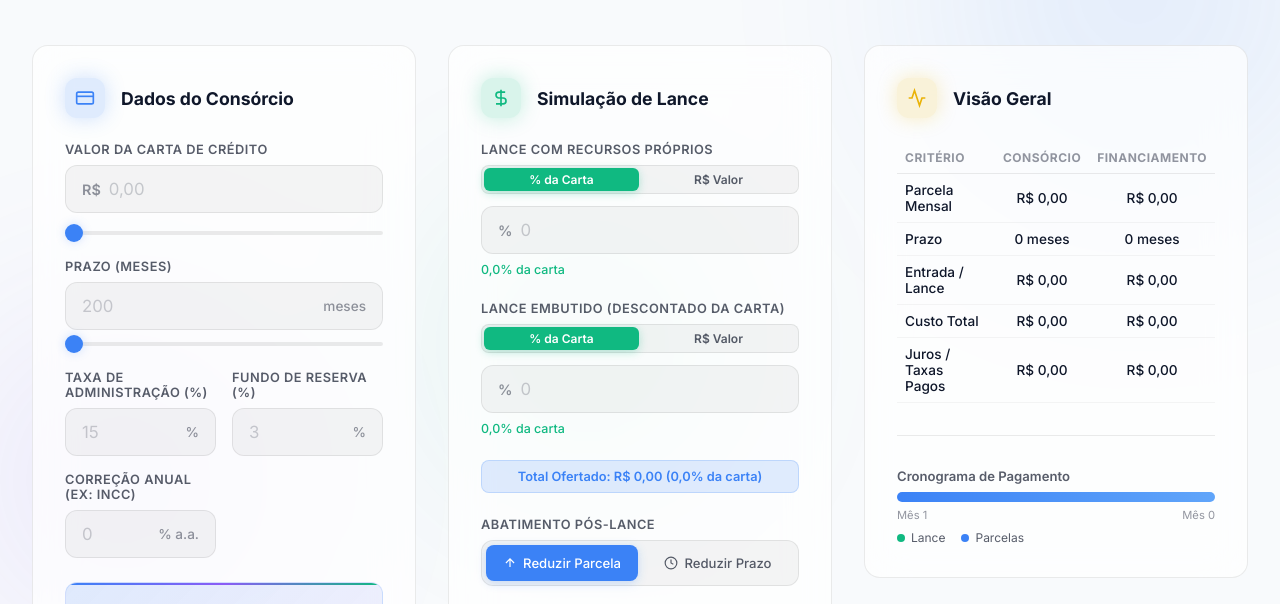
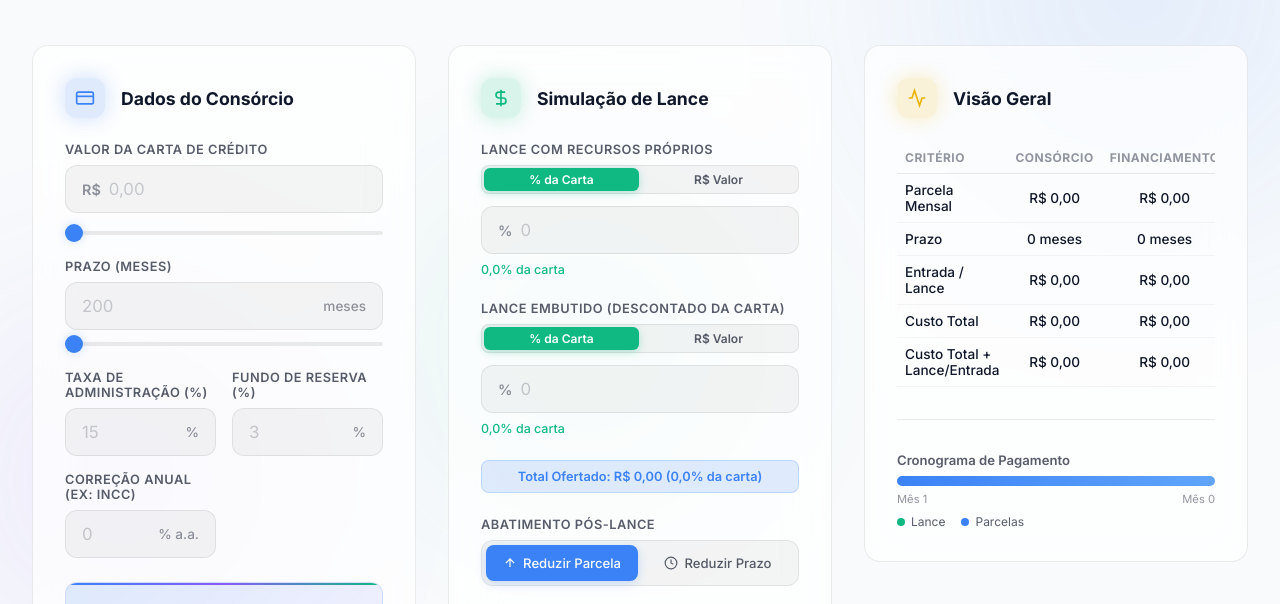
Before and after one commit to pedrojr1430/simulador-consorcio, a plain HTML site: page index.html in a window 1280 px wide. Shown: the part 177-781 px from the top of the page. Drawn offline with nearby package versions, Linux system fonts and the light colour scheme.

Commit message:
feat: replace Juros row with Custo Total + Lance/Entrada in Visão Geral comparative table

```diff
--- a/app.js
+++ b/app.js
@@ -352,13 +352,13 @@
         if ($('#tab-entrada-financiamento-main')) $('#tab-entrada-financiamento-main').textContent = Calculator.formatarMoeda(dispEntradaFin);
         if ($('#tab-custo-consorcio-main')) $('#tab-custo-consorcio-main').textContent = Calculator.formatarMoeda(totalConsorcio);
         if ($('#tab-custo-financiamento-main')) $('#tab-custo-financiamento-main').textContent = Calculator.formatarMoeda(totalFinanciamento);
-        if ($('#tab-juros-consorcio-main')) $('#tab-juros-consorcio-main').textContent = Calculator.formatarMoeda(lance.custoConsorcio);
-        if ($('#tab-juros-financiamento-main')) $('#tab-juros-financiamento-main').textContent = Calculator.formatarMoeda(dispJurosFin);
+        if ($('#tab-custo-lance-consorcio-main')) $('#tab-custo-lance-consorcio-main').textContent = Calculator.formatarMoeda(totalConsorcio + lance.lanceProprio);
+        if ($('#tab-custo-entrada-financiamento-main')) $('#tab-custo-entrada-financiamento-main').textContent = Calculator.formatarMoeda(totalFinanciamento + dispEntradaFin);
 
         highlightWinner('#tab-parcela-consorcio-main', '#tab-parcela-financiamento-main', lance.novaParcela, dispParcelaFin, true);
         highlightWinner('#tab-prazo-consorcio-main', '#tab-prazo-financiamento-main', lance.novoPrazo, dispPrazoFin, true);
         highlightWinner('#tab-custo-consorcio-main', '#tab-custo-financiamento-main', totalConsorcio, totalFinanciamento, true);
-        highlightWinner('#tab-juros-consorcio-main', '#tab-juros-financiamento-main', lance.custoConsorcio, dispJurosFin, true);
+        highlightWinner('#tab-custo-lance-consorcio-main', '#tab-custo-entrada-financiamento-main', totalConsorcio + lance.lanceProprio, totalFinanciamento + dispEntradaFin, true);
 
         // Highlight winner
         highlightWinner('#tab-parcela-consorcio', '#tab-parcela-financiamento', lance.novaParcela, dispParcelaFin, true);
--- a/index.html
+++ b/index.html
@@ -256,9 +256,9 @@
                                         <td class="col-financiamento" id="tab-custo-financiamento-main" style="padding: 8px;">R$ 0,00</td>
                                     </tr>
                                     <tr>
-                                        <td style="padding: 8px;">Juros / Taxas Pagos</td>
-                                        <td class="col-consorcio" id="tab-juros-consorcio-main" style="padding: 8px;">R$ 0,00</td>
-                                        <td class="col-financiamento" id="tab-juros-financiamento-main" style="padding: 8px;">R$ 0,00</td>
+                                        <td style="padding: 8px;">Custo Total + Lance/Entrada</td>
+                                        <td class="col-consorcio" id="tab-custo-lance-consorcio-main" style="padding: 8px;">R$ 0,00</td>
+                                        <td class="col-financiamento" id="tab-custo-entrada-financiamento-main" style="padding: 8px;">R$ 0,00</td>
                                     </tr>
                                 </tbody>
                             </table>
```
